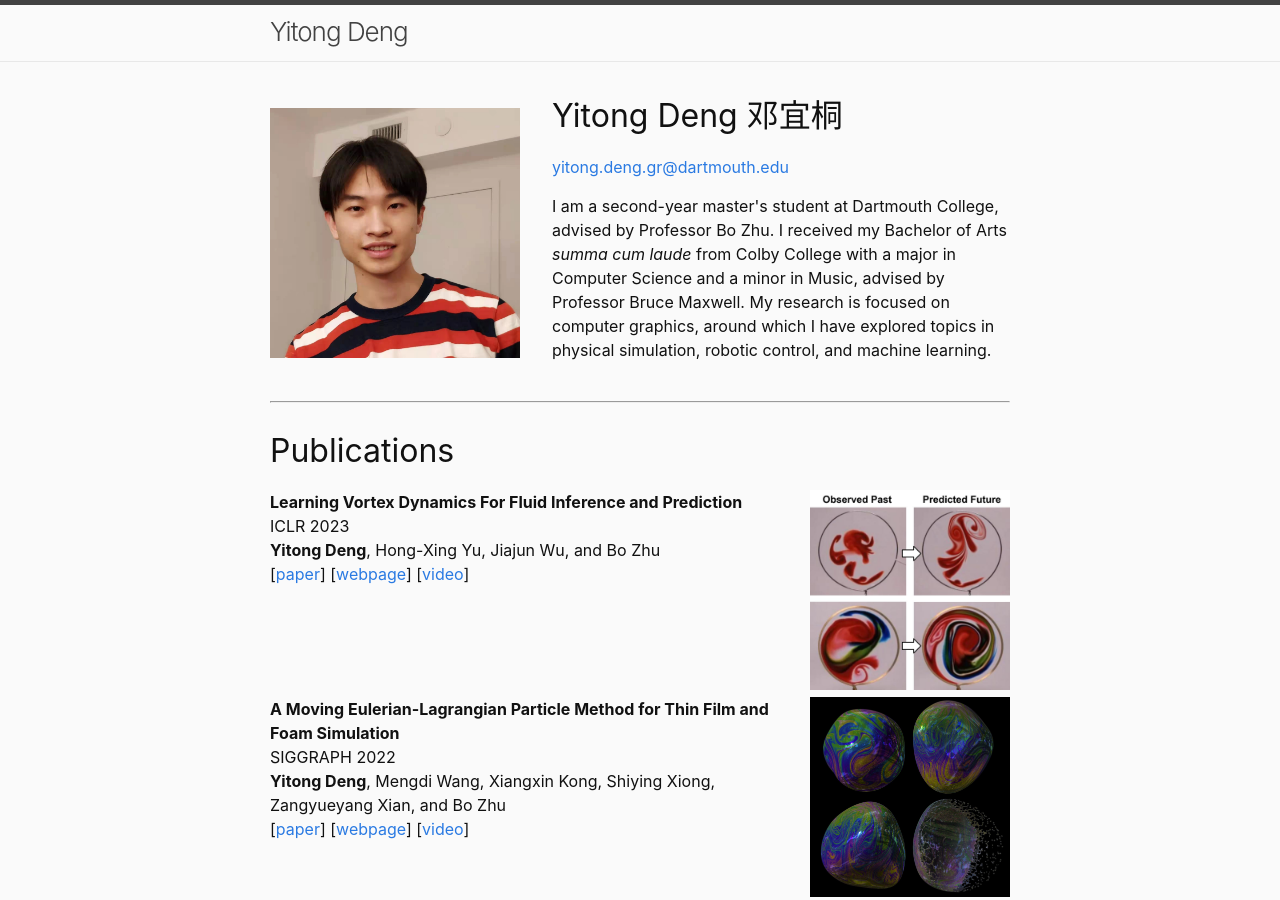
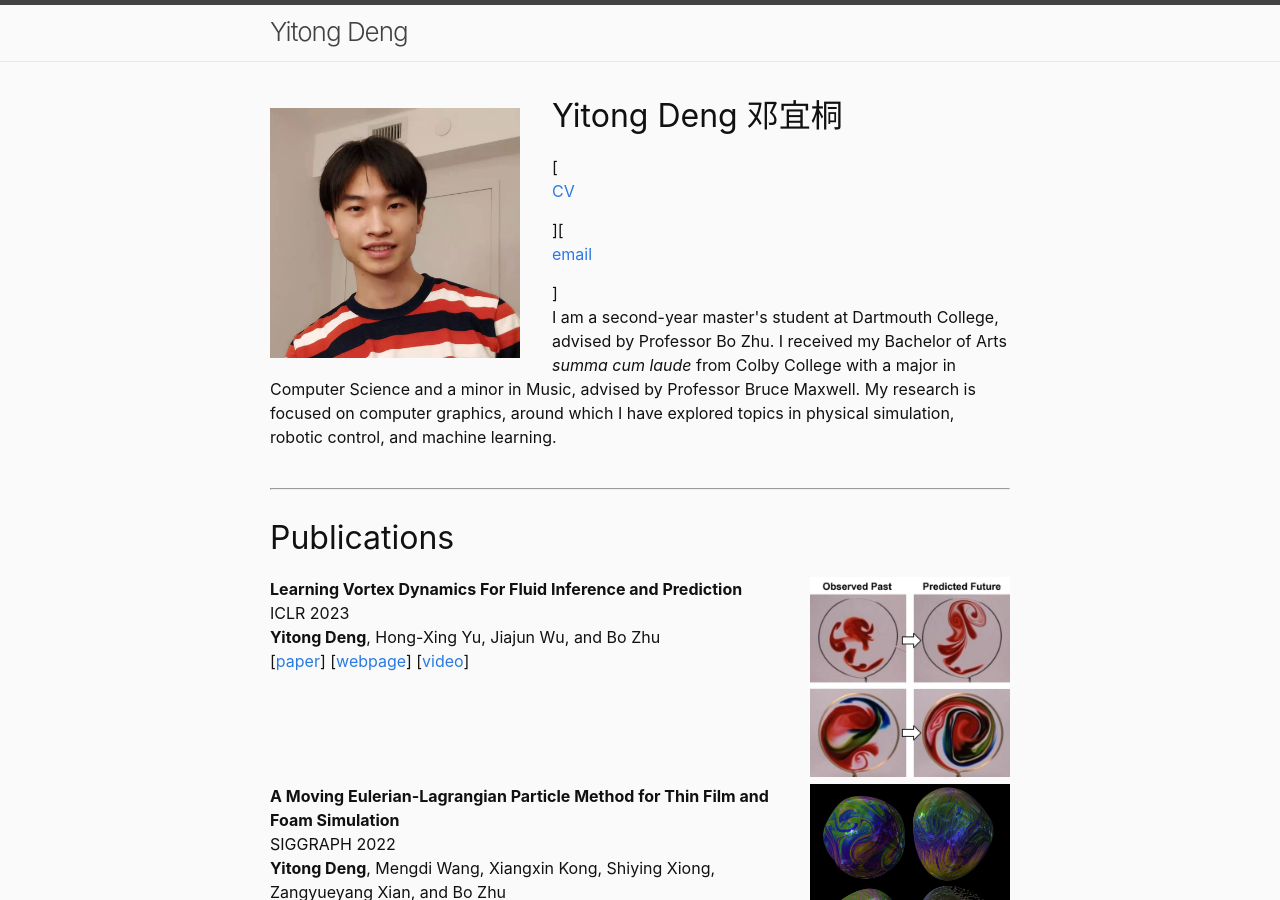
Before and after one commit to yitongdeng/yitongdeng.github.io, a Jekyll site: the page built from index.html, in a window 1280 px wide and 900 px high. Built offline with Jekyll 4.4.1, drawn with Linux system fonts in a browser that asks for light colours.

Commit message:
some changes

```diff
--- a/index.html
+++ b/index.html
@@ -4,7 +4,7 @@
 <div style="overflow: auto">
     <img src="assets/img/head.jpg" width="250px" style="float:left; margin-right:2em; margin-top:1em;" alt="portrait">
     <h1>Yitong Deng 邓宜桐</h1>
-    <a href = "mailto: yitong.deng.gr@dartmouth.edu"><h4>yitong.deng.gr@dartmouth.edu</h4></a>
+    [<a href = "assets/CV/cv.pdf"><h4>CV</h4></a>][<a href = "mailto: yitong.deng.gr@dartmouth.edu"><h4>email</h4></a>]
     <p>I am a second-year master's student at Dartmouth College, advised by Professor Bo Zhu.
         I received my Bachelor of Arts <em>summa cum laude</em> from Colby College with a major in Computer Science and a minor in Music, advised by Professor Bruce Maxwell.
         My research is focused on computer graphics, around which I have explored topics in physical simulation, robotic control, and machine learning.</p>
--- a/miscellaneous/resources/twentytwenty.css
+++ b/miscellaneous/resources/twentytwenty.css
@@ -181,7 +181,7 @@
     position: absolute;
     /*text-shadow: 0px 0px 1em rgba(0, 0, 0, 0.5);*/
     text-shadow: 0 0 1ex black, 0 0 1ex black;
-    color: white;
+    color: rgb(255, 0, 0);
     /*font-size: 13px;*/
     /*letter-spacing: 0.1em;*/
     padding: 1ex;
```
Also changed, not shown: 1 other file.
